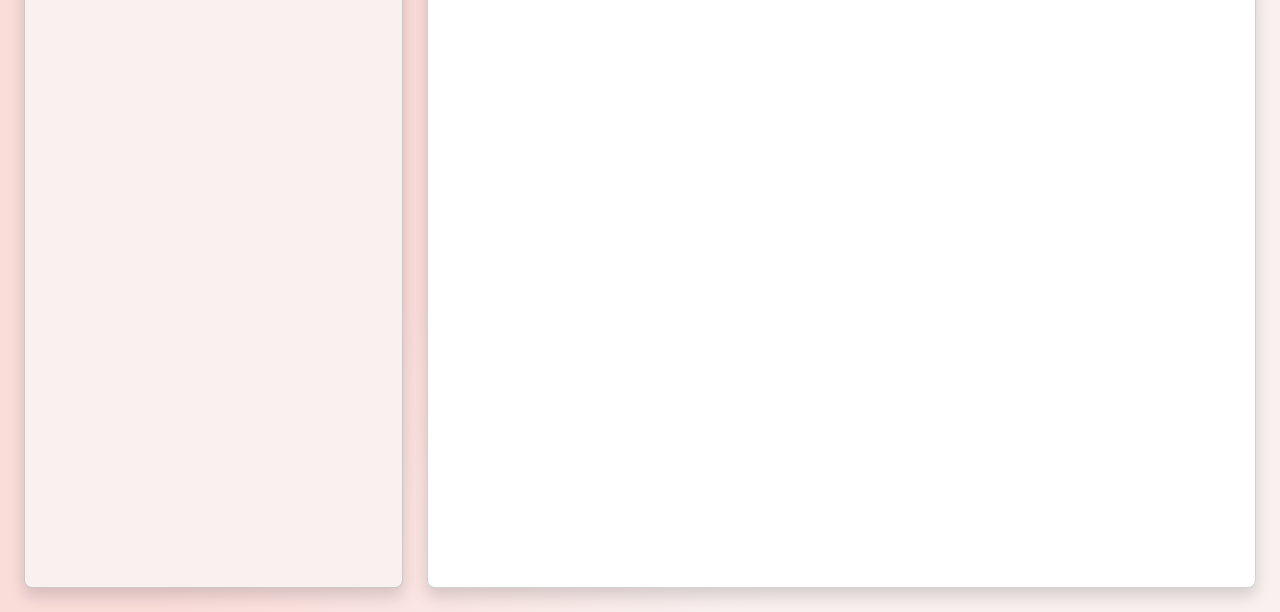
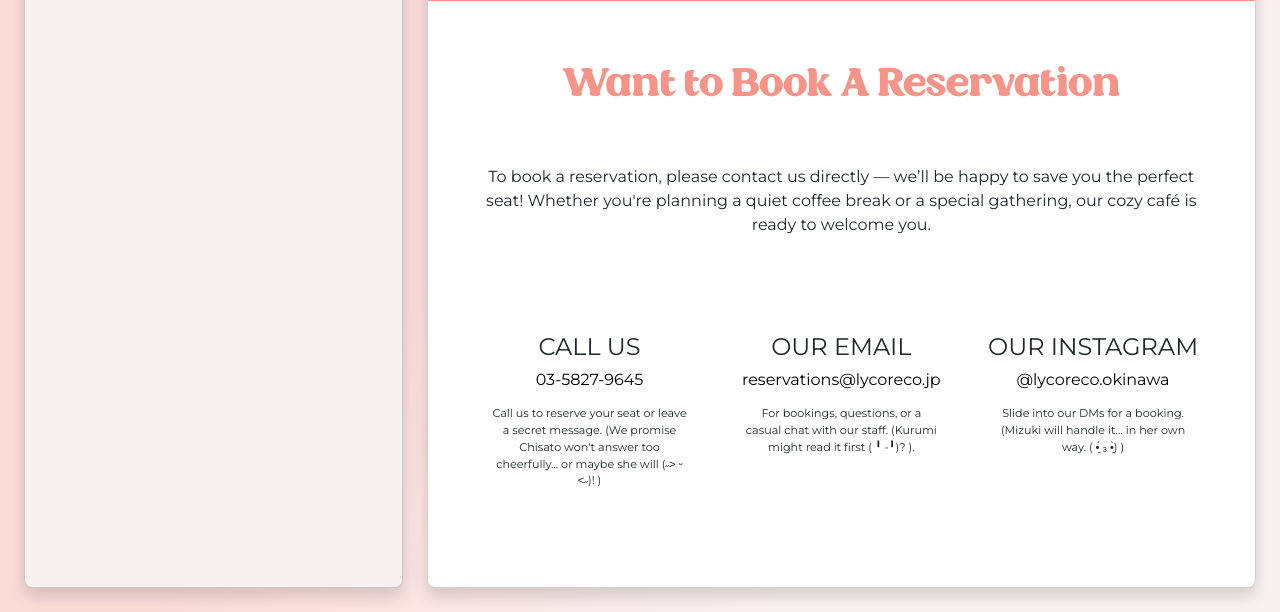
Before and after one commit to AJBernardo/AJBernardo.github.io, a PHP site: page /ADET/A02/index.php in a window 1280 px wide. Shown: the part 1988-2600 px from the top of the page. Run offline with PHP 8.4, Linux system fonts and the light colour scheme.

Commit message:
[FE] - Completed home page

```diff
--- a/ADET/A02/assets/css/style.css
+++ b/ADET/A02/assets/css/style.css
@@ -52,6 +52,7 @@ a {
     background-color: #FADCD9;
 }
 
+/* SCROLLBAR SETTINGS */
 .home {
     overflow-y: scroll;
     /* scrollbar-width: thin;
@@ -75,6 +76,7 @@ a {
     background: #FADCD9;
 }
 
+/* CAROUSEL SETTINGS */
 .carousel-img {
     width: 100%;
     max-height: 580px;
@@ -98,15 +100,18 @@ p, h4, h6{
     background-color: #F79489 !important;
 }
 
+.tour{
+    background-color: #F79489;
+}
 @media(max-width: 1456px){
-    iframe{
+    .location{
         width: 350px !important;
         height: 214px !important;
     }
 }
 
 @media(max-width: 1345px){
-    iframe{
+    .location{
         width: 325px !important;
         height: 190px !important;
     }
--- a/ADET/A02/index.php
+++ b/ADET/A02/index.php
@@ -48,7 +48,7 @@
                         </div>
                     </div>
                 </div>
-                <div class=" col-12 col-xl-8 col-xxl-9 py-4 pe-4 ps-4 ps-md-0">
+                <div class=" col-12 col-xl-8 col-xxl-9 py-4 pe-4 ps-4 ps-xl-0">
                     <div class="card main-card rounded-3 shadow overflow-hidden">
                         <?php include('pages/home.php'); ?>
                     </div>
--- a/ADET/A02/pages/home.php
+++ b/ADET/A02/pages/home.php
@@ -73,8 +73,8 @@
     </div>
 
     <div class="container my-5">
-        <div class="row px-5">
-            <div class="col-6">
+        <div class="row px-3 px-lg-5">
+            <div class="col-12 col-md-6 mb-5 mb-md-0">
                 <div class="card text-center">
                     <h1 class="title">Cafe Hours</h1>
                     <h4 class="mt-3">MON -THURS</h4>
@@ -87,18 +87,62 @@
                     <h6 class="mb-3" style="font-weight: 200;">9:00 AM TO 7:00PM</h6>
                 </div>
             </div>
-            <div class="col-6">
+            <div class="col-12 col-md-6">
                 <div class="card text-center">
                     <h1 class="title">Store Location</h1>
                     <p class="px-5">Okinawa Nakagami-gun Chatancho Mihama 15-69 Carnival Park Mihama 214, Japan</p>
                     <div class="map d-flex justify-content-center overflow-hidden mb-5">
                         <iframe
                             src="https://www.google.com/maps/embed?pb=!1m17!1m12!1m3!1d3621.503321594295!2d125.1827158226718!3d24.81245543138888!2m3!1f0!2f0!3f0!3m2!1i1024!2i768!4f13.1!3m2!1m1!2zMjTCsDQ4JzQ0LjMiTiAxMjXCsDEwJzU3LjUiRQ!5e0!3m2!1sen!2sph!4v1744482111101!5m2!1sen!2sph"
-                            style="border:0; border-radius: 10px; width: 400px; height: 240px;" allowfullscreen="" loading="lazy"
-                            referrerpolicy="no-referrer-when-downgrade"></iframe>
+                            class="location" style="border:0; border-radius: 10px; width: 400px; height: 240px;"
+                            allowfullscreen="" loading="lazy" referrerpolicy="no-referrer-when-downgrade"></iframe>
                     </div>
                 </div>
             </div>
         </div>
     </div>
+
+    <div class="tour container-fluid my-5">
+        <h1 class="text-white text-center py-5">Look Around Our Store</h1>
+        <div class="container d-flex justify-content-center pb-5">
+            <iframe width="720" height="405"
+                src="https://www.youtube.com/embed/0AOIWBBymOs?autoplay=1&mute=1&loop=1&playlist=0AOIWBBymOs"
+                class="rounded-2" title="YouTube video player" frameborder="0"
+                allow="accelerometer; autoplay; clipboard-write; encrypted-media; gyroscope; picture-in-picture; web-share"
+                referrerpolicy="strict-origin-when-cross-origin" allowfullscreen></iframe>
+
+        </div>
+    </div>
+
+    <div class="container px-3 px-lg-5 my-5">
+        <h1 class="title text-center">Want to Book A Reservation</h1>
+        <p class="mt-5 text-center fs-6 fs-lg-5">To book a reservation, please contact us directly — we’ll be happy to save you
+            the
+            perfect seat! Whether you're planning a quiet coffee break or a special gathering, our cozy café is ready to
+            welcome you.
+        </p>
+        <div class="row text-center my-5">
+            <div class="col-12 col-md-4 my-5">
+                <h4>CALL US</h4>
+                <a href="#"><h6 class="text-black">03-5827-9645</h6></a>
+                <p class="mt-3 px-5 px-lg-3" style="font-size: 0.7rem;">Call us to reserve your seat or leave a secret
+                    message. (We promise Chisato won't answer too cheerfully... or maybe she will (˶˃ ᵕ ˂˶)! )</p>
+            </div>
+            <div class="col-12 col-md-4 my-5">
+                <h4>OUR EMAIL</h4>
+                <a href="#"><h6 class="text-black">reservations@lycoreco.jp</h6></a>
+                <p class="mt-3 px-5 px-lg-3" style="font-size: 0.7rem;">For bookings, questions, or a casual chat with our
+                    staff. (Kurumi might read it first ( ╹ -╹)? ).
+                </p>
+            </div>
+            <div class="col-12 col-md-4 my-5">
+                <h4>OUR INSTAGRAM</h4>
+                <a href="#"><h6 class="text-black">@lycoreco.okinawa</h6></a>
+                <p class="mt-3 px-5 px-lg-3" style="font-size: 0.7rem;">Slide into our DMs for a booking. (Mizuki will handle
+                    it… in her own way. ( •̯́ ₃ •̯̀) )</p>
+            </div>
+        </div>
+    </div>
+
+
 </div>
```
